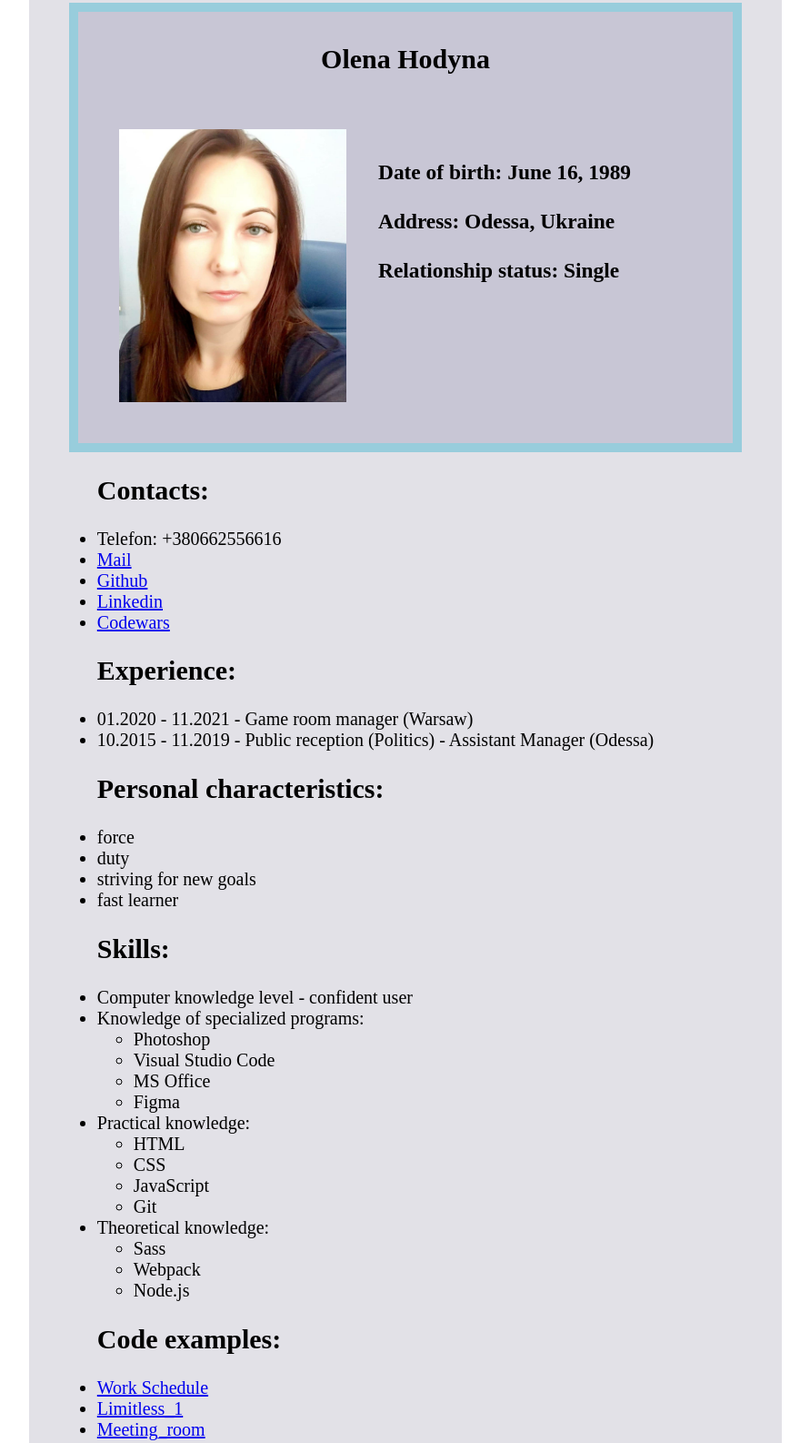
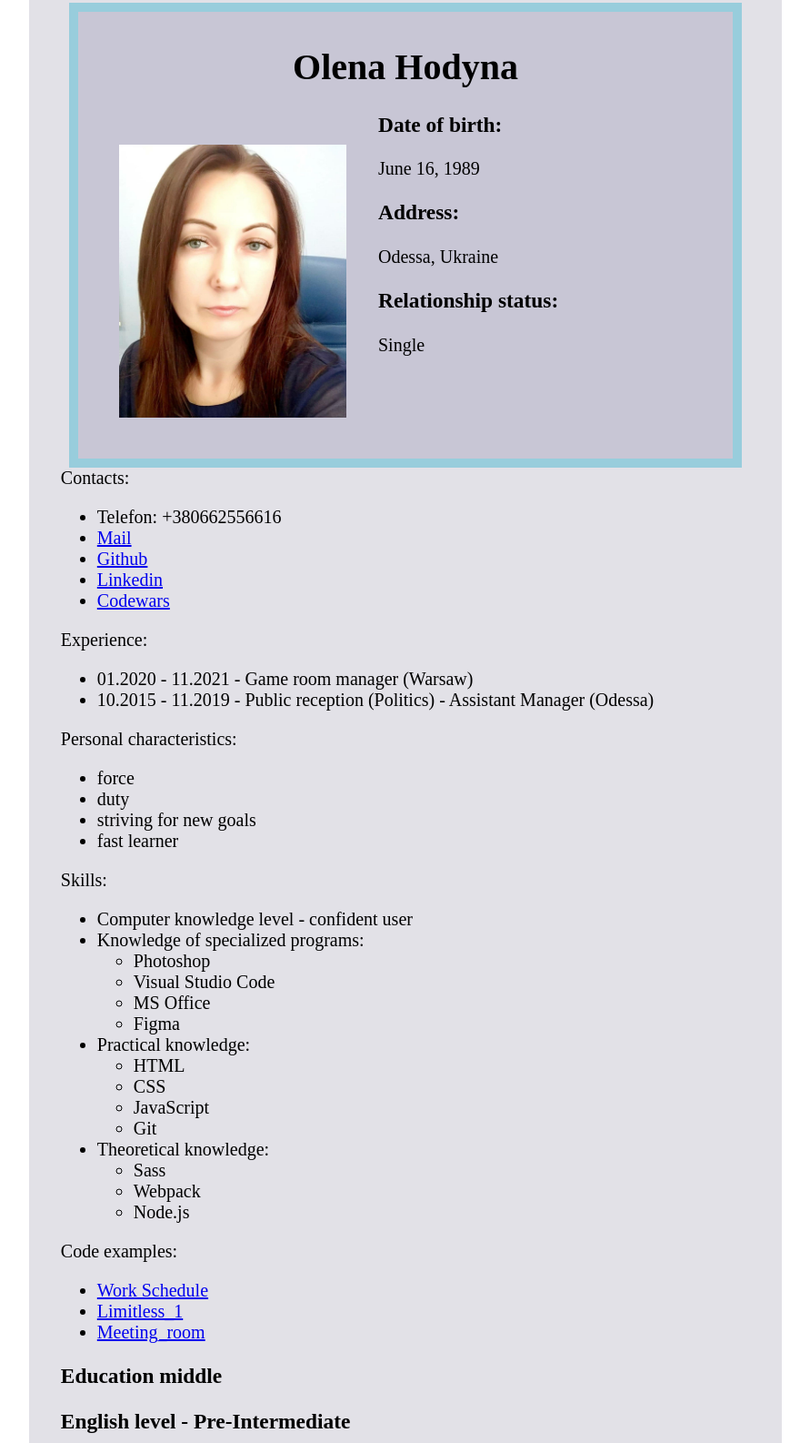
Before and after one commit to Aeternus2020/CV, a plain HTML site: page docs/index.html in a window 1280 px wide. Shown: the part 40-1626 px from the top of the page at 91% size, without its empty margins (194-1085 px from the left). Drawn offline with Linux system fonts and the light colour scheme.

Commit message:
Update 2.0

```diff
--- a/docs/index.html
+++ b/docs/index.html
@@ -1,24 +1,24 @@
-<!doctype html5>
+<!DOCTYPE html>
  <html lang="en">
     <head>
-        <meta charset="utf-8">
         <meta name="autor" content="Hodyna Olena">
         <title>CV</title>
-        <meta charset="UTF-8" />
+        <meta charset="UTF-8">
         <meta name="viewport" content="width=device-width, initial-scale=1">
     </head>
       <body>
-      <section class="wrapper">
+        <div class="wrapper">
         <main>
           <header><h1>Olena Hodyna</h1></header>
-          <img src="photo_2020-11-27_19-28-29.jpg" alt="Olena Hodyna"></br></br>
-        <h3>Date of birth: June 16, 1989</br></br>
-            Address: Odessa, Ukraine</br></br>
-            Relationship status: Single
-        </h3>
+            <img src="photo_2020-11-27_19-28-29.jpg" alt="Olena Hodyna">
+        <section><h3>Date of birth:</h3>June 16, 1989
+                  <h3>Address:</h3>Odessa, Ukraine
+                  <h3>Relationship status:</h3>Single
+        </section>
         </main>
-        <div>
-        <ul><h2>Contacts:</h2>
+        <div class="info">
+        <div>Contacts:
+          <ul>
             <li>Telefon: +380662556616 </li>
             <li><a href="mailto:crimeaodessa2006@gmail.com?subject=Письмо&nbsp;из&nbsp;резюме">Mail</li>
             <li><a href="https://github.com/Aeternus2020" title="Github">Github</a></li>
@@ -26,22 +26,22 @@
             <li><a href="https://www.codewars.com/users/Aeternus2020" title="Codewars">Codewars</a></li>
           </ul>
         </div>
-        <div>
-        <ul><h2>Experience:</h2>
+        <div>Experience:
+          <ul>
           <li>01.2020 - 11.2021 - Game room manager (Warsaw)</li>
           <li>10.2015 - 11.2019 - Public reception (Politics) - Assistant Manager (Odessa)</li>
           </ul>
         </div>
-        <div>
-        <ul><h2>Personal characteristics:</h2>
+        <div>Personal characteristics:
+          <ul>
             <li>force</li>
             <li>duty</li>
             <li>striving for new goals</li>
             <li>fast learner</li>
           </ul>
         </div>
-        <div>
-          <ul><h2>Skills:</h2>
+        <div>Skills:
+          <ul>
             <li>Computer knowledge level - confident user</li>
             <li>Knowledge of specialized programs:
                 <ul>
@@ -53,8 +53,8 @@
             </li>
             <li>Practical knowledge:
               <ul>
-                <li>HTML</li>
-                <li>CSS</li>
+                <li> HTML</li>
+                <li> CSS</li>
                 <li>JavaScript</li>
                 <li>Git</li>
               </ul>
@@ -68,16 +68,17 @@
             </li>
           </ul>
         </div>
-        <div>
-        <ul><h2>Code examples:</h2>
+        <div>Code examples:
+          <ul>
             <li><a href="https://aeternus2020.github.io/WorkSchedule/" title="Work Schedule">Work Schedule</a></li>
             <li><a href="https://aeternus2020.github.io/Limitless_1/" title="Limitless">Limitless_1</a></li>
             <li><a href="https://aeternus2020.github.io/Meeting_room/" title="Meeting">Meeting_room</a></li>
           </ul>
         </div>
         <div><h3>Education middle</h3></div>
-        <div><h3>English level - Pre-Intermediate</h3></div></br>
-      </section>
+        <div><h3>English level - Pre-Intermediate</h3></div>
+      </div>
+      </div>
     <link rel="stylesheet" href="style.css">
     </body>
   </html>
```
Lines whose indentation alone changed are shown as unchanged.
